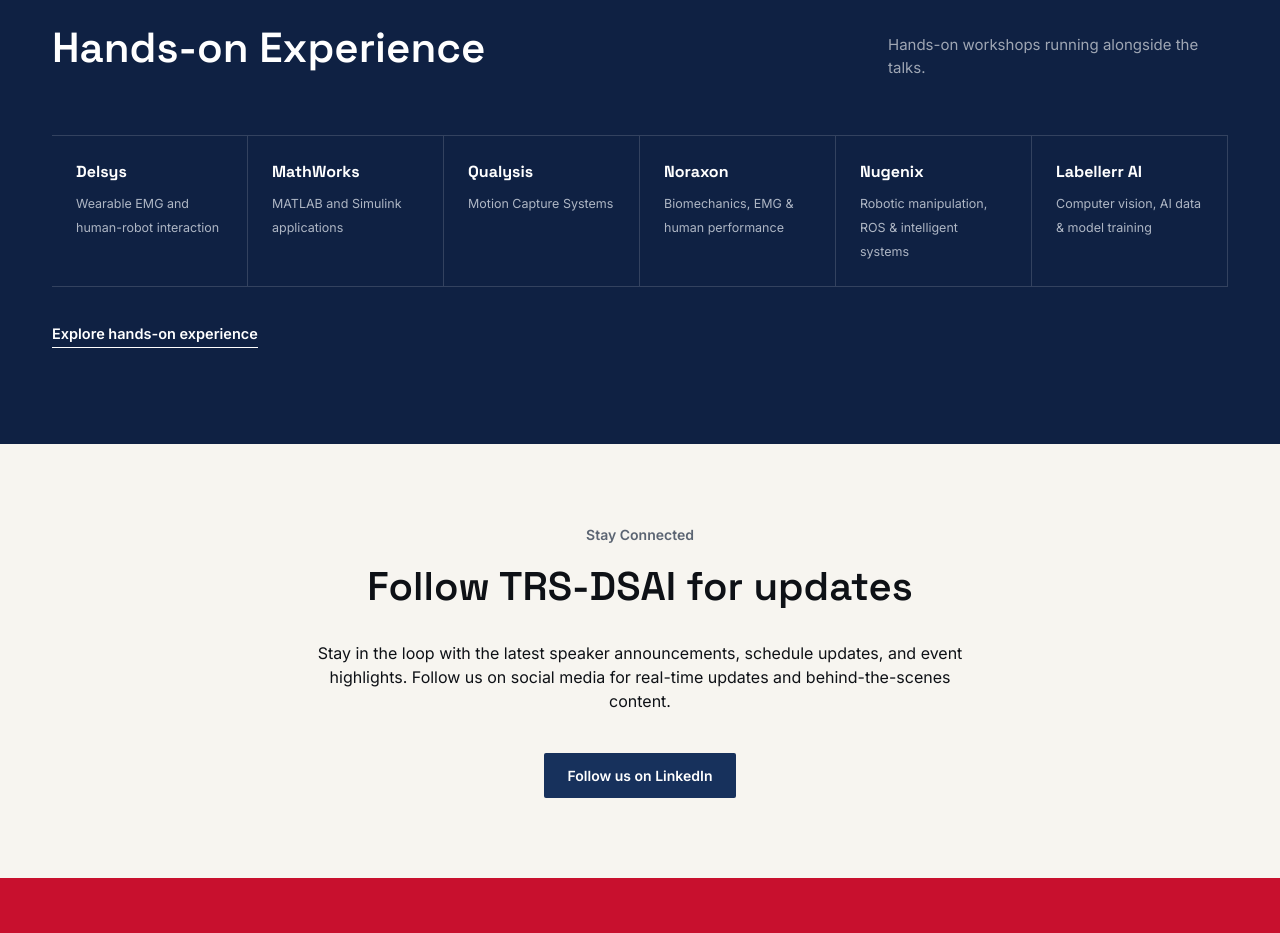
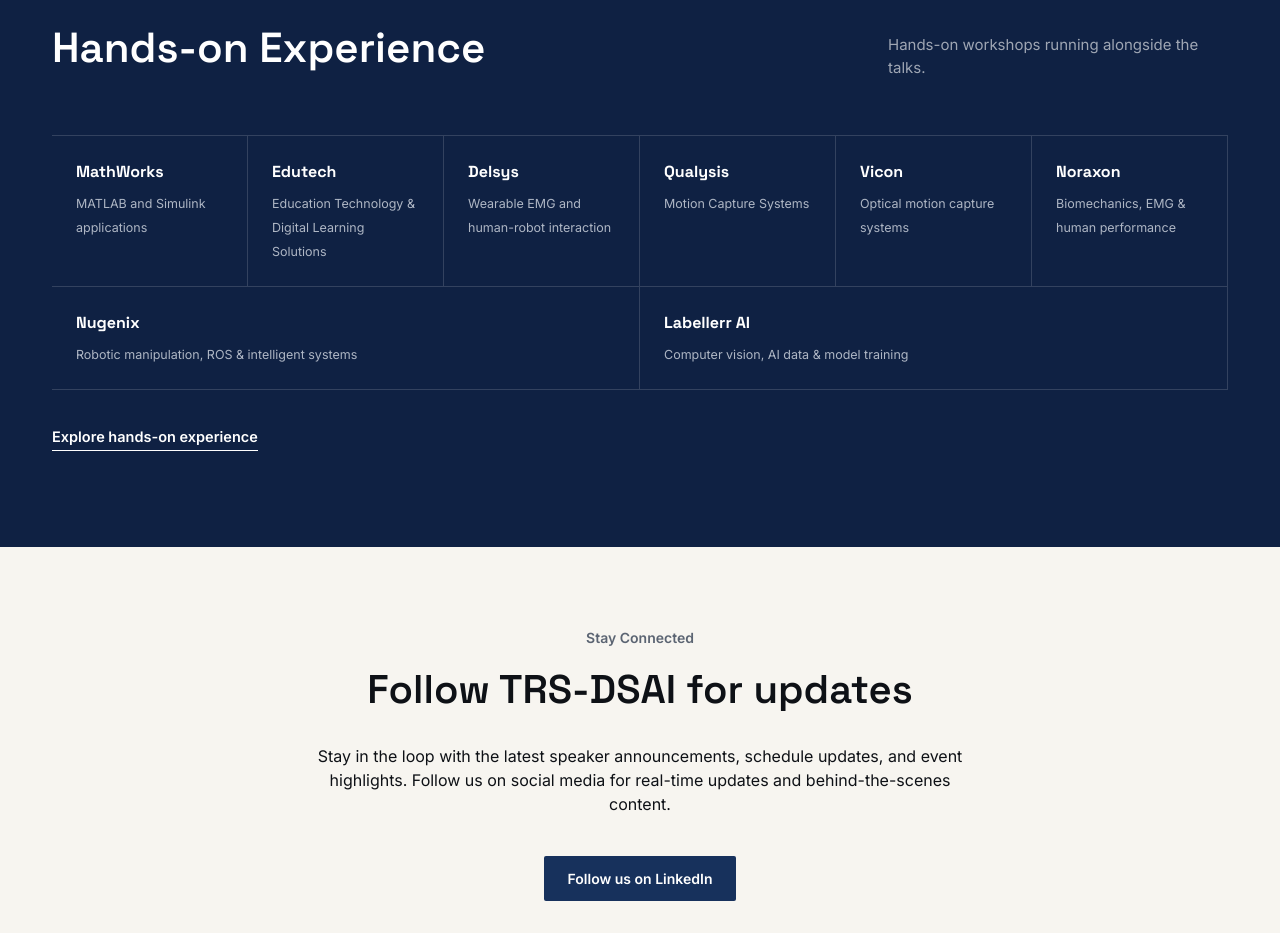
Before and after one commit to trs-tiet/TRS-DSAI-TIET, a Next.js app: page / in a window 1280 px wide. Shown: the part 3120-4053 px from the top of the page. Built offline with nearby package versions, Linux system fonts and the light colour scheme.

Commit message:
Update exhibitors.ts

```diff
--- a/data/exhibitors.ts
+++ b/data/exhibitors.ts
@@ -1,9 +1,8 @@
 // ---------------------------------------------------------------------------
 // INDUSTRIAL EXHIBITION / HANDS-ON SESSIONS
-// Order matches the final brochure. Sponsors are tracked separately in
-// data/sponsors.ts — the two lists no longer need to match.
-// Descriptions are high-level and based on each company's public product
-// category — edit freely with more specific/official copy if you have it.
+// Order matches data/sponsors.ts (kept in sync by request). Descriptions are
+// high-level and based on each company's public product category — edit
+// freely with more specific/official copy if you have it.
 // ---------------------------------------------------------------------------
 
 export type Exhibitor = {
@@ -11,9 +10,25 @@ export type Exhibitor = {
   focus: string;
   description: string;
   logo?: string; // path in /public/images/logos/
+  url?: string;
 };
 
 export const exhibitors: Exhibitor[] = [
+  {
+    name: "MathWorks",
+    focus: "MATLAB and Simulink applications",
+    description:
+      "MathWorks makes MATLAB and Simulink, widely used platforms for numerical computing, algorithm development, and model-based design across engineering and robotics. The session will demonstrate how these tools apply to robotics workflows — from control system design through simulation to deployment on real hardware.",
+    logo: "/images/logos/mathworks.svg",
+  },
+  {
+    name: "Edutech",
+    focus: "Education Technology & Digital Learning Solutions",
+    description:
+      "Edutech designs and builds hands-on STEAM learning spaces, engineering labs, and technology-based learning solutions for schools, universities, and industry, with a presence across the Middle East and India (Edutech India). Their work spans lab design and fit-out, curriculum development, and edtech platforms for immersive and technology-driven learning. The session covers how their STEAM space and lab design approach supports hands-on technical education.",
+    logo: "/images/logos/edutech.jpg",
+    url: "https://www.edutech.com/",
+  },
   {
     name: "Delsys",
     focus: "Wearable EMG and human-robot interaction",
@@ -22,18 +37,18 @@ export const exhibitors: Exhibitor[] = [
     logo: "/images/logos/delsys.svg",
   },
   {
-    name: "MathWorks",
-    focus: "MATLAB and Simulink applications",
-    description:
-      "MathWorks makes MATLAB and Simulink, widely used platforms for numerical computing, algorithm development, and model-based design across engineering and robotics. The session will demonstrate how these tools apply to robotics workflows — from control system design through simulation to deployment on real hardware.",
-    logo: "/images/logos/mathworks.svg",
-  },
-  {
     name: "Qualysis",
     focus: "Motion Capture Systems",
     description:
       "Pukhya provides advanced motion capture systems that track human and object movement with high spatial precision. Their technology is used in biomechanics, sports science, and robotics research that needs accurate 3D motion data. Expect a live demo of their motion capture setup and how the captured data is analyzed.",
     logo: "/images/logos/pukhya.jpg",
+  },
+  {
+    name: "Vicon",
+    focus: "Optical motion capture systems",
+    description:
+      "Vicon is a long-established provider of optical motion capture technology, used across engineering, life sciences, and entertainment applications where precise 3D movement data matters. Their camera-based systems deliver sub-millimetre tracking accuracy for biomechanics, robotics, and animation research. The session covers how their motion capture pipeline goes from raw camera data to usable motion analysis.",
+    logo: "/images/logos/vicon.jpg",
   },
   {
     name: "Noraxon",
```
